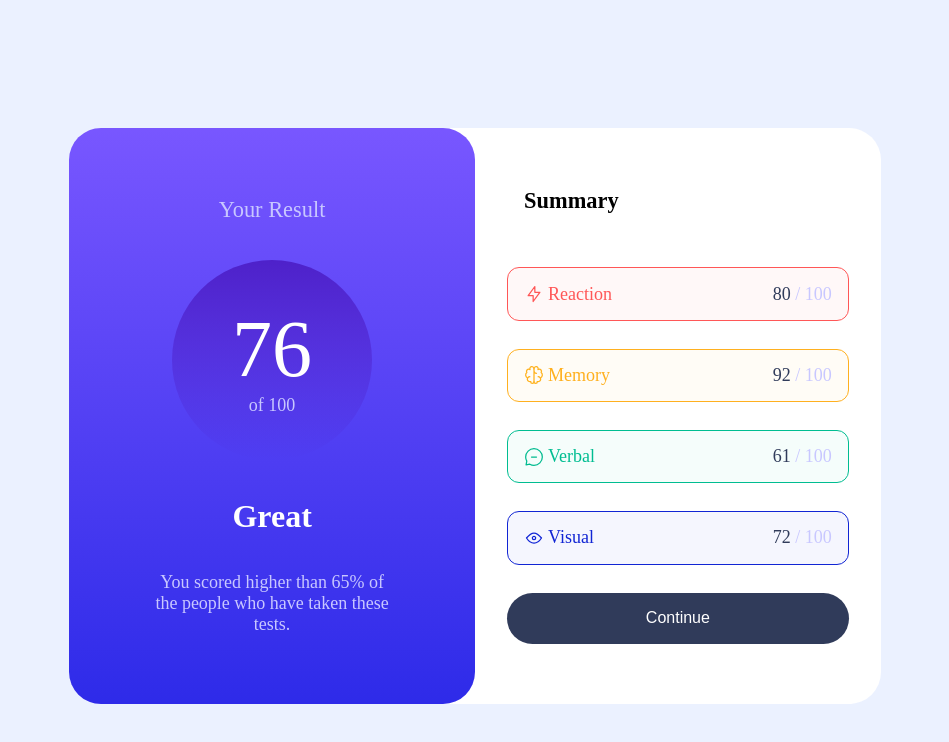
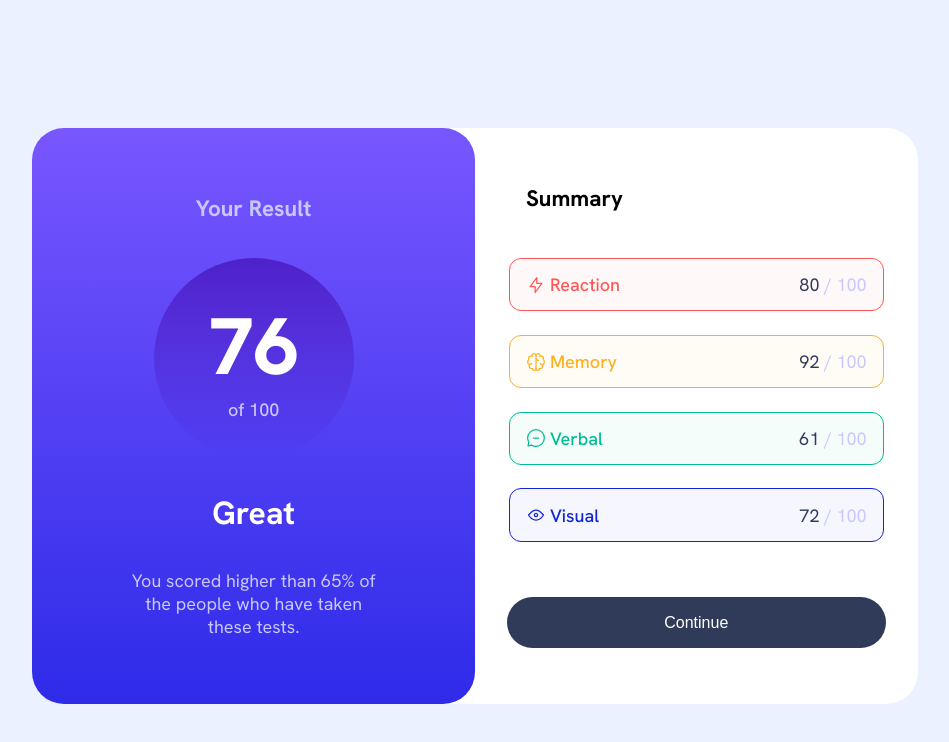
Before and after one commit to otaviohenrique1/results-summary-component-main, a plain HTML site: page index.html in a window 1280 px wide. Shown: the whole page, without its empty margins (165-1114 px from the left). Drawn offline with Linux system fonts and the light colour scheme.

Commit message:
commit 5

```diff
--- a/index.html
+++ b/index.html
@@ -13,37 +13,36 @@
 
   <!-- Feel free to remove these styles or customise in your own stylesheet 👍 -->
 </head>
-<body>
-
-  <main>
-    <div class="result">
+<body class="d-flex justify-content-center">
+  <main class="d-flex">
+    <div class="result d-flex justify-content-space-evenly flex-direction-column align-items-center">
       <p class="result-titulo">Your Result</p>
-      <div class="result-score">
-        <span>76</span>
-        <span>of 100</span>
+      <div class="result-score d-flex flex-direction-column justify-content-center align-items-center">
+        <span class="font-weight-800">76</span>
+        <span class="font-weight-500">of 100</span>
       </div>
-      <h2 class="result-label">Great</h2>
+      <h2 class="result-label font-weight-700">Great</h2>
       <p class="result-paragrafo">You scored higher than 65% of the people who have taken these tests.</p>
     </div>
-    <div class="summary">
-      <h2 class="summary-titulo">Summary</h2>
-      <div class="summary-card summary-card--reaction">
-        <p class="summary-card-label"><img src="assets/images/icon-reaction.svg" alt="Reaction"> Reaction</p>
+    <div class="summary d-flex justify-content-space-evenly flex-direction-column align-items-center">
+      <h2 class="summary-titulo font-weight-700">Summary</h2>
+      <div class="summary-card summary-card--reaction d-flex justify-content-space-between align-items-center">
+        <p class="summary-card-label d-flex align-items-center font-weight-500"><img src="assets/images/icon-reaction.svg" alt="Reaction"> Reaction</p>
         <p class="summary-card-score"><span>80</span> / 100</p>
       </div>
-      <div class="summary-card summary-card--memory">
-        <p class="summary-card-label"><img src="assets/images/icon-memory.svg" alt="Memory"> Memory</p>
+      <div class="summary-card summary-card--memory d-flex justify-content-space-between align-items-center">
+        <p class="summary-card-label d-flex align-items-center font-weight-500"><img src="assets/images/icon-memory.svg" alt="Memory"> Memory</p>
         <p class="summary-card-score"><span>92</span> / 100</p>
       </div>
-      <div class="summary-card summary-card--verbal">
-        <p class="summary-card-label"><img src="assets/images/icon-verbal.svg" alt="Verbal"> Verbal</p>
+      <div class="summary-card summary-card--verbal d-flex justify-content-space-between align-items-center">
+        <p class="summary-card-label d-flex align-items-center font-weight-500"><img src="assets/images/icon-verbal.svg" alt="Verbal"> Verbal</p>
         <p class="summary-card-score"><span>61</span> / 100</p>
       </div>
-      <div class="summary-card summary-card--visual">
-        <p class="summary-card-label"><img src="assets/images/icon-visual.svg" alt="Visual"> Visual</p>
+      <div class="summary-card summary-card--visual d-flex justify-content-space-between align-items-center">
+        <p class="summary-card-label d-flex align-items-center font-weight-500"><img src="assets/images/icon-visual.svg" alt="Visual"> Visual</p>
         <p class="summary-card-score"><span>72</span> / 100</p>
       </div>
-      <button class="summary-botao">Continue</button>
+      <button class="summary-botao font-weight-500">Continue</button>
     </div>
   </main>
 
--- a/styles/style.css
+++ b/styles/style.css
@@ -6,59 +6,70 @@
 /* .attribution { font-size: 11px; text-align: center; }
     .attribution a { color: hsl(228, 45%, 44%); } */
 :root {
-  /* Primary */
-  /* Light red */
   --light-red: hsl(0, 100%, 67%);
-  /* Orangey yellow */
   --orangey-yellow: hsl(39, 100%, 56%);
-  /* Green teal */
   --green-teal: hsl(166, 100%, 37%);
-  /* Cobalt blue */
   --cobalt-blue: hsl(234, 85%, 45%);
+  --light-slate-blue: hsl(252, 100%, 67%);
+  --light-royal-blue: hsl(241, 81%, 54%);
+  --violet-blue: hsla(256, 72%, 46%, 1);
+  --persian-blue: hsla(241, 72%, 46%, 0);
+  --white: hsl(0, 0%, 100%);
+  --pale-blue: hsl(221, 100%, 96%);
+  --light-lavender: hsl(241, 100%, 89%);
+  --dark-gray-blue: hsl(224, 30%, 27%);
+}
 
-  /* Gradients */
-  /* Light slate blue (background) */
-  --light-slate-blue: hsl(252, 100%, 67%);
-  /* Light royal blue (background) */
-  --light-royal-blue: hsl(241, 81%, 54%);
-  /* Violet blue (circle) */
-  --violet-blue: hsla(256, 72%, 46%, 1);
-  /* Persian blue (circle) */
-  --persian-blue: hsla(241, 72%, 46%, 0);
+.d-flex {
+  display: flex;
+}
 
-  /* ### Neutral */
+.justify-content-center {
+  justify-content: center;
+}
 
-  /* - White */
-  --white: hsl(0, 0%, 100%);
-  /* - Pale blue */
-  --pale-blue: hsl(221, 100%, 96%);
-  /* - Light lavender */
-  --light-lavender: hsl(241, 100%, 89%);
-  /* - Dark gray blue */
-  --dark-gray-blue: hsl(224, 30%, 27%);
+.flex-direction-column {
+  flex-direction: column;
+}
+
+.align-items-center {
+  align-items: center;
+}
+
+.justify-content-space-evenly {
+  justify-content: space-evenly;
+}
+
+.justify-content-space-between {
+  justify-content: space-between;
+}
+
+.font-weight-500 {
+  font-weight: 500;
+}
+
+.font-weight-700 {
+  font-weight: 700;
+}
+
+.font-weight-800 {
+  font-weight: 800;
 }
 
 body {
   background-color: var(--pale-blue);
   width: 100vw;
-  display: flex;
-  justify-content: center;
   font-size: 18px;
+  font-family: "HankenGrotesk", sans-serif;
 }
 
 main {
-  /* width: 736px; */
-  /* height: 512px; */
   background-color: var(--white);
-  /* margin: auto; */
   margin-top: 10%;
-  display: flex;
   border-radius: 2rem;
 }
 
 .result {
-  /* --light-slate-blue: hsl(252, 100%, 67%);
-  --light-royal-blue: hsl(241, 81%, 54%); */
   background: linear-gradient(to bottom, var(--light-slate-blue), var(--light-royal-blue));
   border-radius: 2rem;
 }
@@ -66,28 +77,20 @@ main {
 .result,
 .summary {
   width: 50%;
-  /* width: 368px; */
   height: 512px;
-  display: flex;
-  flex-direction: column;
-  justify-content: space-evenly;
-  align-items: center;
   padding: 2rem;
 }
 
 .result-titulo {
   color: var(--light-lavender);
   font-size: 1.4rem;
+  font-weight: 700;
 }
 
 .result-score {
   background: linear-gradient(to bottom, var(--violet-blue), var(--persian-blue));
   width: 200px;
   height: 200px;
-  display: flex;
-  flex-direction: column;
-  align-items: center;
-  justify-content: center;
   border-radius: 100px;
 }
 
@@ -120,7 +123,7 @@ main {
 .summary-botao {
   width: 100%;
   height: 10%;
-
+  margin-top: 2rem;
 }
 
 .summary-titulo {
@@ -128,17 +131,12 @@ main {
 }
 
 .summary-card {
-  border: 1px solid black;
-  display: flex;
-  justify-content: space-between;
+  border: 1px solid;
   padding: 0 1rem;
-  align-items: center;
   border-radius: .75rem;
 }
 
 .summary-card-label {
-  display: flex;
-  align-items: center;
   gap: .25rem;
 }
 
@@ -177,7 +175,7 @@ main {
 .summary-botao {
   background-color: var(--dark-gray-blue);
   border: 0;
-  border-radius: 100px;
+  border-radius: 40px;
   color: var(--white);
   font-size: 1rem;
 }
```
